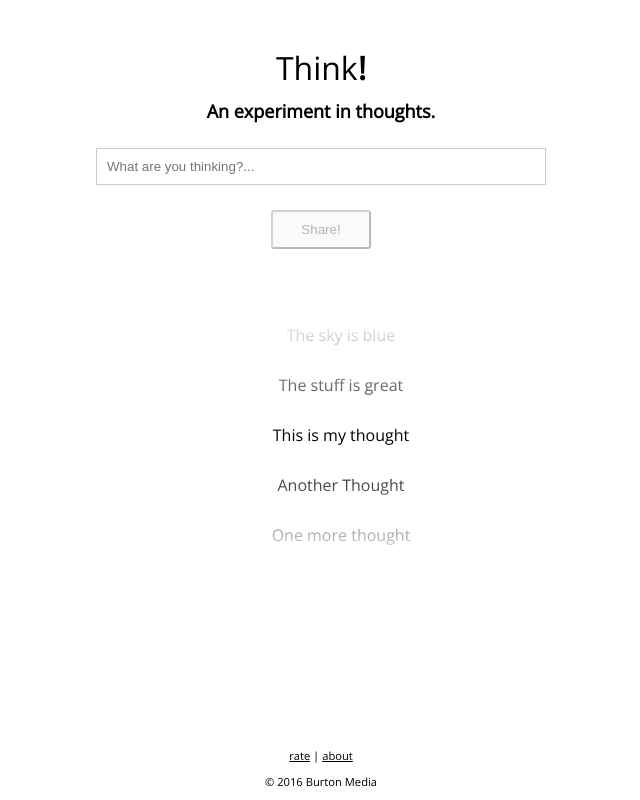
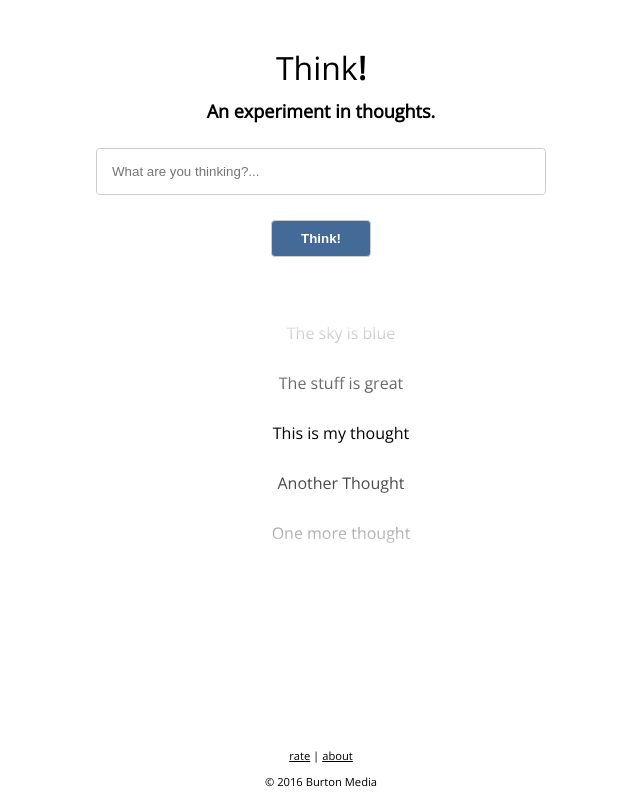
Before and after one commit to jessejburton/Thoughts, a PHP site: page / in a window 1280 px wide. Shown: the whole page, without its empty margins (319-959 px from the left). Run offline with PHP 8.4, Linux system fonts and the light colour scheme; some libraries are stand-ins or nearby versions.

Commit message:
Streaming thoughts site.

```diff
--- a/assets/css/style.css
+++ b/assets/css/style.css
@@ -28,7 +28,7 @@
 .wrapper {
 	text-align: center;
 	margin: auto;
-	width: 500px;
+	max-width: 500px;
 	padding: 25px;
 	margin: auto;
 }
@@ -37,19 +37,28 @@ a {
 	color: inherit;
 }
 
-input[type=text], button {
-	padding: 10px;
+input[type=text] {
+	display: block;
+	border: 0;
+	border-radius: 4px;
+	width: 100%;
+	padding: 15px;
 }
 	.share-btn {
+		color: #FFF;
 		margin-top: 25px;
 		width: 100px;
-		border-radius: 3px;
+		border-radius: 4px;
+		padding: 10px;
+		background-color: #446A98;
+		font-weight: bold;
+		border: 1px solid #CCC;
+		cursor: pointer;
+		transition: backgroundColor, .2s ease-in-out;
 	}
-	input[type=text] {
-		display: block;
-		border: 0;
-		width: 100%;
-	}
+		.share-btn:hover {
+			background-color: #1C2941;
+		}
 
 #footer {
 	position: fixed;
@@ -65,6 +74,7 @@ input[type=text], button {
 
 .border {
 	border: 1px solid #CCC;
+	border-radius: 4px;
 }
 
 h1 {
@@ -83,7 +93,7 @@ h2 {
 	position: relative;
 	background: #fff;
 	padding: 20px;
-	margin-top: 25px;
+	margin-top: 15px;
 }
 	#thoughts_overlay:before {
 	  position: absolute;
--- a/index.php
+++ b/index.php
@@ -5,7 +5,7 @@
 	<h2>An experiment in thoughts.</h2>
 	<form name="add_thought_form" ng-submit="addThought()">
 		<div class="border"><input type="text" id="new_thought" name="new_thought" ng-model="newThought" required placeholder="What are you thinking?..."></div>
-		<button class="share-btn" ng-disabled="add_thought_form.$invalid">Share!</button>
+		<button class="share-btn" ng-disabled="add_thought_form.$invalid">Think!</button>
 	</form>
 
 	<div id="thoughts">
--- a/shared/header.php
+++ b/shared/header.php
@@ -7,7 +7,7 @@
 	<link href="https://fonts.googleapis.com/css?family=Open+Sans|Open+Sans+Condensed:300" rel="stylesheet" type="text/css" />
 	<link href="assets/css/style.css?v=1.7" rel="stylesheet" type="text/css" />
 
-	<meta name="viewport" content="width=500">
+	<meta name="viewport" content="width=300">
 
 </head>
 <body>
```
